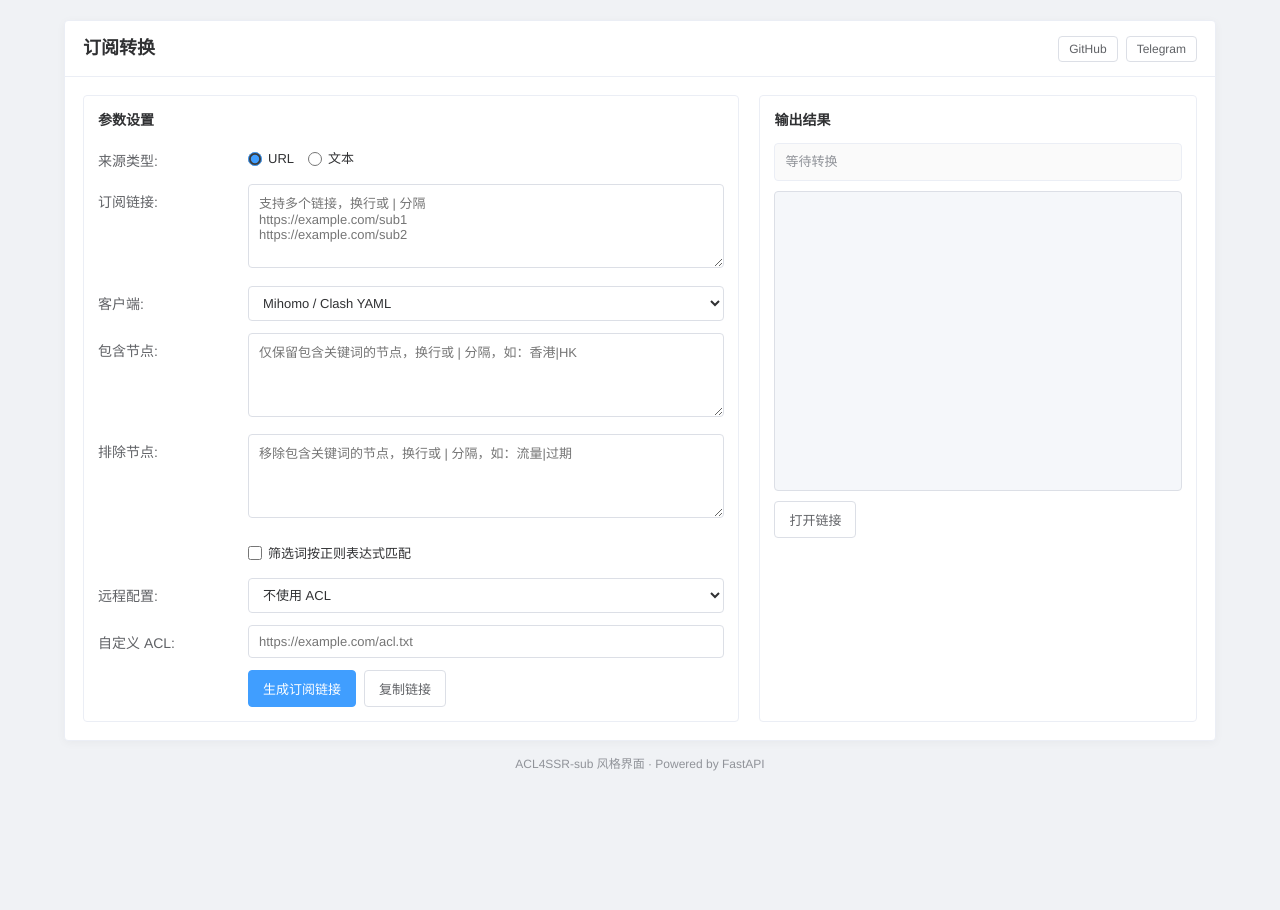
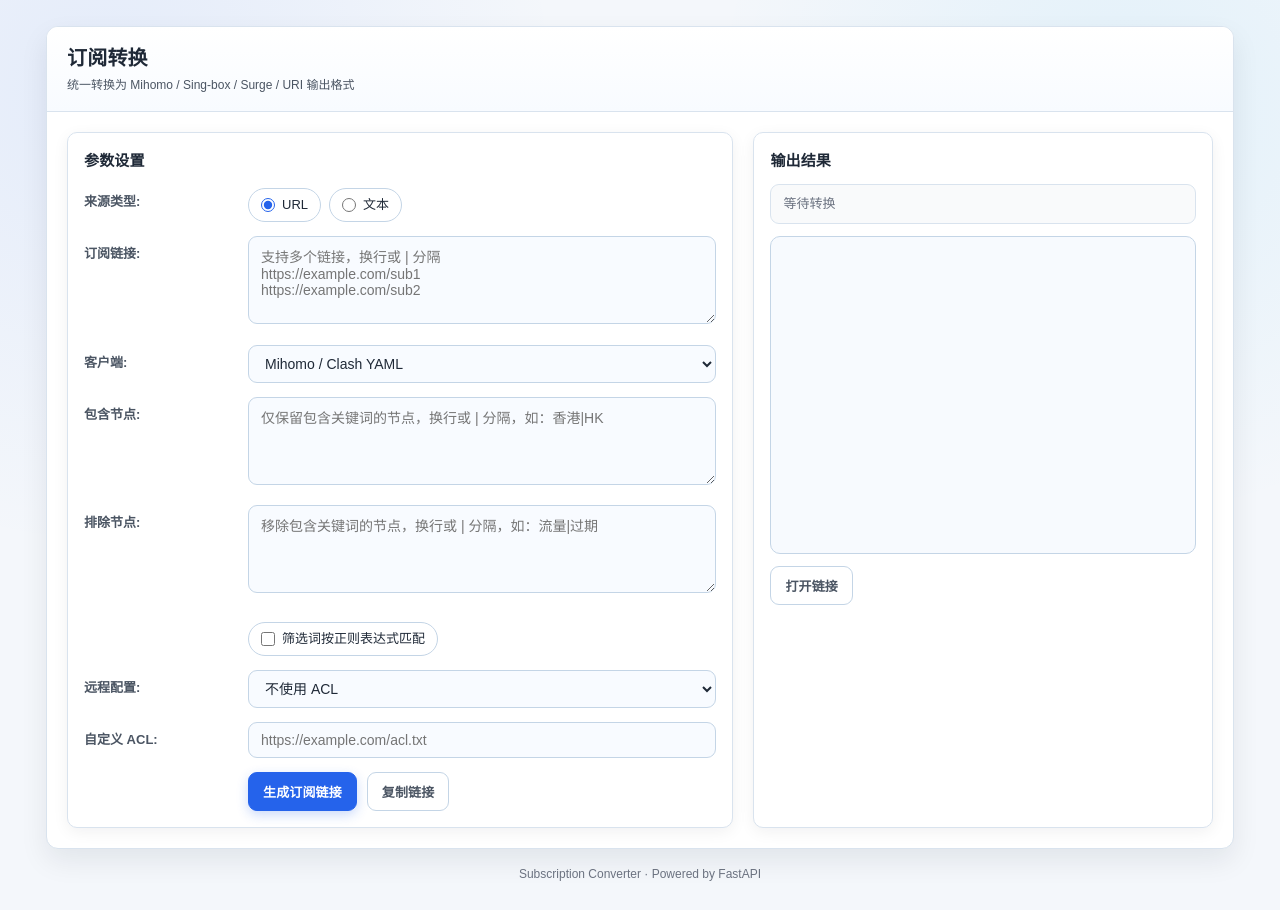
Before and after one commit to sx120609/clash_convert, a plain HTML site: page app/static/index.html in a window 1280 px wide. Before the commit the page ends 820 px from the top, so only its background shows below. Drawn offline with Linux system fonts and the light colour scheme; no server answers.

Commit message:
Update index.html

```diff
--- a/app/static/index.html
+++ b/app/static/index.html
@@ -8,21 +8,26 @@
   <meta name="description" content="在线订阅链接转换工具，支持 Mihomo/Clash、Sing-box、Surge 及通用 URI 格式互转。" />
   <style>
     :root {
-      --primary: #409eff;
-      --primary-hover: #66b1ff;
-      --bg: #f0f2f5;
+      --bg: #f4f7fb;
       --surface: #ffffff;
-      --text: #303133;
-      --text-secondary: #606266;
-      --text-muted: #909399;
-      --border: #dcdfe6;
-      --border-soft: #ebeef5;
-      --success: #67c23a;
-      --error: #f56c6c;
-      --warn-bg: #fdf6ec;
-      --warn-border: #faecd8;
-      --warn-text: #e6a23c;
-      --radius: 4px;
+      --surface-2: #f8fbff;
+      --line: #d9e3ee;
+      --line-strong: #c4d5e6;
+      --text: #1f2937;
+      --text-secondary: #4b5563;
+      --text-muted: #6b7280;
+      --primary: #2563eb;
+      --primary-hover: #1d4ed8;
+      --primary-soft: rgba(37, 99, 235, 0.12);
+      --success: #14804a;
+      --error: #b42318;
+      --warn-bg: #fff8eb;
+      --warn-border: #f6d9a8;
+      --warn-text: #9a6700;
+      --radius: 12px;
+      --radius-sm: 10px;
+      --shadow: 0 12px 28px rgba(15, 23, 42, 0.08);
+      --shadow-soft: 0 4px 16px rgba(15, 23, 42, 0.06);
     }
 
     *,
@@ -34,97 +39,93 @@
     body {
       margin: 0;
       min-height: 100vh;
-      font-family: "Helvetica Neue", Helvetica, Arial, "PingFang SC", "Microsoft YaHei", sans-serif;
-      background: var(--bg);
+      font-family: "Source Han Sans SC", "PingFang SC", "Noto Sans SC", "Microsoft YaHei", sans-serif;
+      background:
+        radial-gradient(circle at 8% 10%, rgba(37, 99, 235, 0.08), transparent 32%),
+        radial-gradient(circle at 88% 12%, rgba(14, 165, 233, 0.08), transparent 30%),
+        var(--bg);
       color: var(--text);
-      line-height: 1.5;
+      line-height: 1.55;
     }
 
     .page {
-      max-width: 1180px;
-      margin: 20px auto;
-      padding: 0 14px;
+      max-width: 1220px;
+      margin: 26px auto;
+      padding: 0 16px;
     }
 
     .card {
       background: var(--surface);
-      border: 1px solid var(--border-soft);
+      border: 1px solid var(--line);
       border-radius: var(--radius);
-      box-shadow: 0 2px 10px rgba(0, 0, 0, 0.04);
+      box-shadow: var(--shadow);
       overflow: hidden;
     }
 
     .card-header {
-      height: 56px;
-      padding: 0 18px;
-      border-bottom: 1px solid var(--border-soft);
+      padding: 16px 20px;
+      border-bottom: 1px solid var(--line);
       display: flex;
       align-items: center;
-      justify-content: space-between;
-      gap: 12px;
+      justify-content: flex-start;
+      gap: 10px;
+      background: linear-gradient(180deg, #ffffff, #f8fbff);
+    }
+
+    .title-wrap {
+      display: flex;
+      flex-direction: column;
+      gap: 2px;
     }
 
     .title {
-      font-size: 18px;
-      font-weight: 600;
+      margin: 0;
+      font-size: 20px;
+      font-weight: 700;
+      letter-spacing: 0.01em;
       color: var(--text);
     }
 
-    .header-actions {
-      display: flex;
-      align-items: center;
-      gap: 8px;
-    }
-
-    .icon-link {
-      text-decoration: none;
+    .subtitle {
+      margin: 0;
+      font-size: 12px;
       color: var(--text-secondary);
-      border: 1px solid var(--border);
-      border-radius: var(--radius);
-      padding: 6px 10px;
-      font-size: 12px;
-      line-height: 1;
-      transition: all 0.18s ease;
-      background: #fff;
-    }
-
-    .icon-link:hover {
-      color: var(--primary);
-      border-color: var(--primary);
-      background: #ecf5ff;
     }
 
     .layout {
       display: grid;
-      grid-template-columns: 1.5fr 1fr;
+      grid-template-columns: 1.45fr 1fr;
       gap: 20px;
-      padding: 18px;
+      padding: 20px;
     }
 
     .panel {
-      border: 1px solid var(--border-soft);
-      border-radius: var(--radius);
-      padding: 14px;
-      background: #fff;
+      border: 1px solid var(--line);
+      border-radius: var(--radius-sm);
+      padding: 16px;
+      background: var(--surface);
+      box-shadow: var(--shadow-soft);
     }
 
     .panel-title {
       margin: 0 0 12px;
-      font-size: 14px;
-      font-weight: 600;
+      font-size: 15px;
+      font-weight: 700;
+      letter-spacing: 0.01em;
       color: var(--text);
     }
 
     .form-item {
       display: grid;
-      grid-template-columns: 140px 1fr;
-      gap: 10px;
+      grid-template-columns: 152px 1fr;
+      gap: 12px;
       align-items: start;
-      margin-bottom: 12px;
+      margin-bottom: 14px;
     }
 
     .form-label {
-      font-size: 14px;
+      font-size: 13px;
+      font-weight: 600;
       color: var(--text-secondary);
       padding-top: 8px;
     }
@@ -136,7 +137,7 @@
     .control textarea {
       width: 100%;
       font-family: inherit;
-      font-size: 13px;
+      font-size: 14px;
       color: var(--text);
     }
 
@@ -144,12 +145,20 @@
     .control input[type="url"],
     .control select,
     .control textarea {
-      border: 1px solid var(--border);
-      border-radius: var(--radius);
-      padding: 8px 10px;
-      background: #fff;
+      border: 1px solid var(--line-strong);
+      border-radius: 9px;
+      padding: 9px 12px;
+      background: var(--surface-2);
       outline: none;
-      transition: border-color 0.18s ease, box-shadow 0.18s ease;
+      transition: border-color 0.18s ease, box-shadow 0.18s ease, background-color 0.18s ease;
+    }
+
+    .control input[type="text"]:hover,
+    .control input[type="url"]:hover,
+    .control select:hover,
+    .control textarea:hover {
+      border-color: #b5c9de;
+      background: #ffffff;
     }
 
     .control input[type="text"]:focus,
@@ -157,11 +166,12 @@
     .control select:focus,
     .control textarea:focus {
       border-color: var(--primary);
-      box-shadow: 0 0 0 2px rgba(64, 158, 255, 0.18);
+      box-shadow: 0 0 0 3px var(--primary-soft);
+      background: #ffffff;
     }
 
     .control textarea {
-      min-height: 84px;
+      min-height: 88px;
       resize: vertical;
     }
 
@@ -170,22 +180,33 @@
     }
 
     .radio-row {
-      display: inline-flex;
+      display: flex;
       align-items: center;
       flex-wrap: wrap;
-      gap: 14px;
-      padding-top: 6px;
+      gap: 8px;
+      padding-top: 4px;
     }
 
     .radio-row label,
     .check-row label {
       display: inline-flex;
       align-items: center;
-      gap: 6px;
+      gap: 7px;
       cursor: pointer;
       font-size: 13px;
       color: var(--text);
       user-select: none;
+      border: 1px solid var(--line-strong);
+      border-radius: 999px;
+      background: #fff;
+      padding: 6px 12px;
+      transition: border-color 0.18s ease, background-color 0.18s ease;
+    }
+
+    .radio-row label:hover,
+    .check-row label:hover {
+      border-color: var(--primary);
+      background: #f8fbff;
     }
 
     .radio-row input,
@@ -202,93 +223,97 @@
 
     .actions {
       display: flex;
-      gap: 8px;
+      gap: 10px;
       flex-wrap: wrap;
-      margin-top: 4px;
-      padding-left: 150px;
+      margin-top: 2px;
+      padding-left: 164px;
     }
 
     button {
-      border: 1px solid var(--border);
-      border-radius: var(--radius);
+      border: 1px solid var(--line-strong);
+      border-radius: 9px;
       background: #fff;
       color: var(--text-secondary);
       font-family: inherit;
       font-size: 13px;
-      padding: 8px 14px;
+      font-weight: 600;
+      letter-spacing: 0.01em;
+      padding: 9px 14px;
       cursor: pointer;
-      transition: all 0.18s ease;
+      transition: all 0.16s ease;
     }
 
     button:hover {
-      border-color: #c6e2ff;
+      border-color: #9ec5ff;
       color: var(--primary);
-      background: #ecf5ff;
+      background: #f4f8ff;
     }
 
     .primary {
       border-color: var(--primary);
       background: var(--primary);
       color: #fff;
+      box-shadow: 0 4px 12px rgba(37, 99, 235, 0.24);
     }
 
     .primary:hover {
       border-color: var(--primary-hover);
       background: var(--primary-hover);
       color: #fff;
+      box-shadow: 0 6px 14px rgba(37, 99, 235, 0.28);
     }
 
     .status {
-      border: 1px solid var(--border-soft);
-      border-radius: var(--radius);
-      background: #fafafa;
+      border: 1px solid var(--line);
+      border-radius: 9px;
+      background: #f9fafb;
       color: var(--text-muted);
-      padding: 8px 10px;
-      margin-bottom: 10px;
+      padding: 9px 12px;
+      margin-bottom: 12px;
       font-size: 13px;
     }
 
     .status.success {
-      background: #f0f9eb;
-      border-color: #e1f3d8;
+      background: #eefbf3;
+      border-color: #cdeed9;
       color: var(--success);
     }
 
     .status.error {
-      background: #fef0f0;
-      border-color: #fde2e2;
+      background: #fff2f1;
+      border-color: #f8d0cc;
       color: var(--error);
     }
 
     pre {
       margin: 0;
-      min-height: 300px;
+      min-height: 318px;
       max-height: 560px;
       overflow: auto;
       white-space: pre-wrap;
       word-break: break-all;
-      border: 1px solid var(--border);
-      border-radius: var(--radius);
-      background: #f5f7fa;
+      border: 1px solid var(--line-strong);
+      border-radius: 10px;
+      background: #f7fafe;
       color: var(--text);
-      font-size: 12px;
-      line-height: 1.6;
-      padding: 10px;
+      font-size: 12.5px;
+      line-height: 1.65;
+      padding: 12px;
     }
 
     .output-actions {
-      margin-top: 10px;
+      margin-top: 12px;
       display: flex;
       gap: 8px;
     }
 
     .warn {
-      margin-top: 10px;
-      padding: 10px;
+      margin-top: 12px;
+      padding: 10px 12px;
       font-size: 12px;
       line-height: 1.6;
       border: 1px solid var(--warn-border);
-      border-radius: var(--radius);
+      border-radius: 9px;
       background: var(--warn-bg);
       color: var(--warn-text);
       white-space: pre-wrap;
@@ -299,7 +324,7 @@
       text-align: center;
       color: var(--text-muted);
       font-size: 12px;
-      margin: 14px 0 0;
+      margin: 16px 0 0;
     }
 
     @media (max-width: 980px) {
@@ -312,6 +337,10 @@
         gap: 6px;
       }
 
+      .card-header {
+        padding: 14px 16px;
+      }
+
       .form-label {
         padding-top: 0;
       }
@@ -321,7 +350,7 @@
       }
 
       pre {
-        min-height: 220px;
+        min-height: 250px;
       }
     }
   </style>
@@ -331,10 +360,9 @@
   <div class="page">
     <div class="card">
       <div class="card-header">
-        <div class="title">订阅转换</div>
-        <div class="header-actions">
-          <a class="icon-link" href="https://github.com/acl4ssr-sub/acl4ssr-sub.github.io" target="_blank" rel="noopener">GitHub</a>
-          <a class="icon-link" href="https://t.me/ACL4SSR" target="_blank" rel="noopener">Telegram</a>
+        <div class="title-wrap">
+          <h1 class="title">订阅转换</h1>
+          <p class="subtitle">统一转换为 Mihomo / Sing-box / Surge / URI 输出格式</p>
         </div>
       </div>
 
@@ -438,7 +466,7 @@
       </div>
     </div>
 
-    <div class="footer">ACL4SSR-sub 风格界面 · Powered by FastAPI</div>
+    <div class="footer">Subscription Converter · Powered by FastAPI</div>
   </div>
 
   <script>
```
